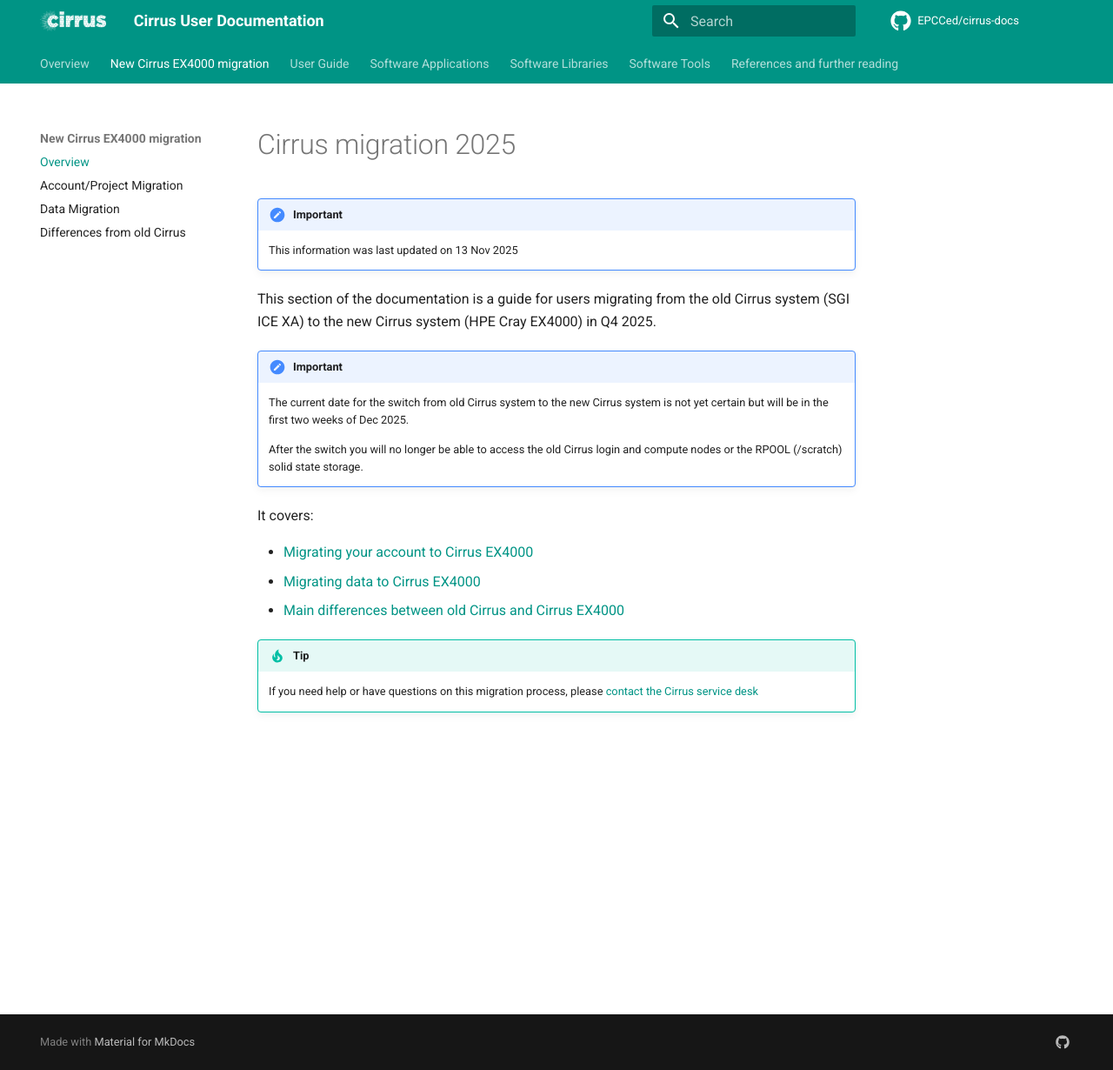
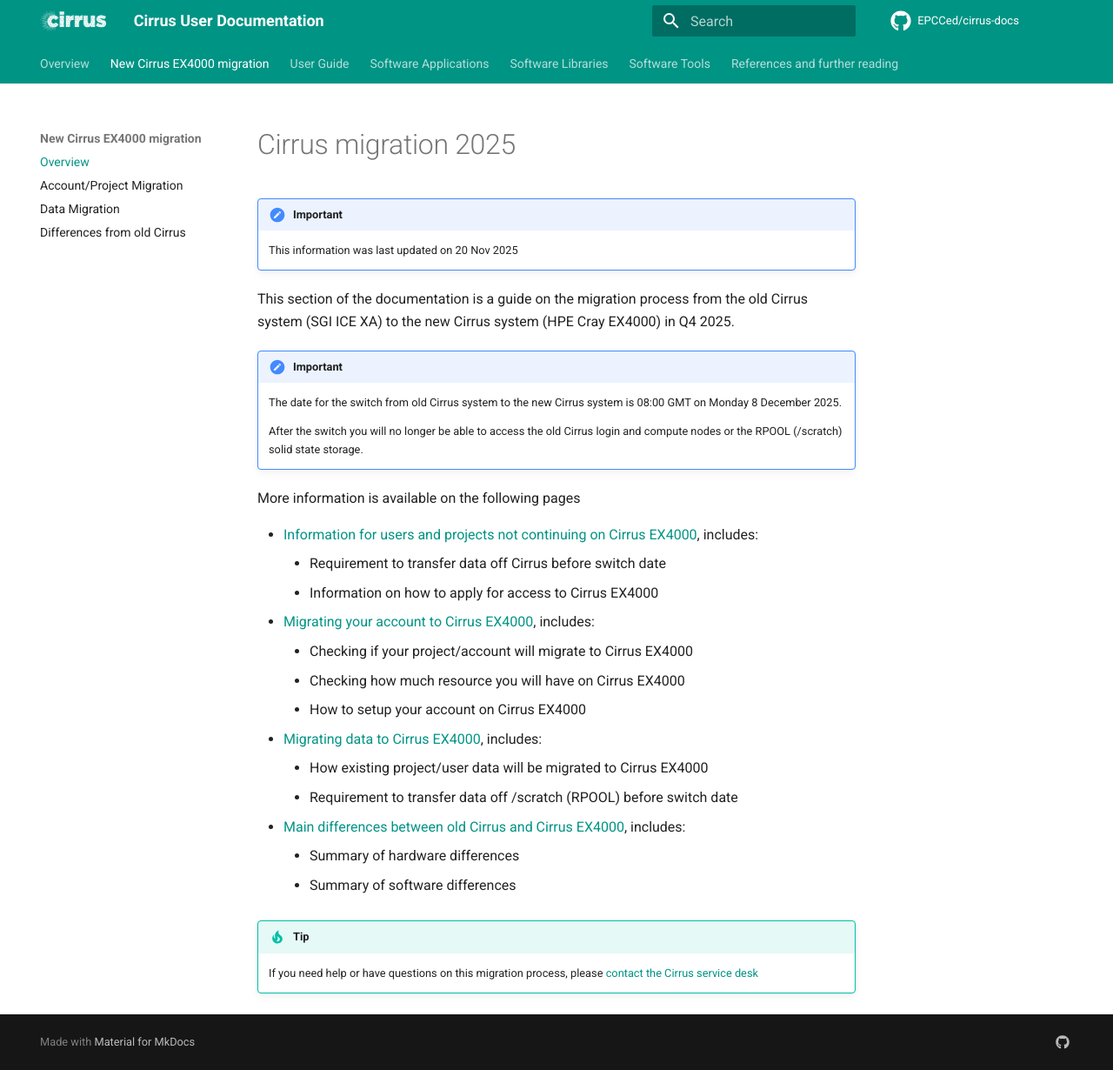
Before and after one commit to EPCCed/cirrus-docs, an MkDocs documentation site: the page built from docs/migration-2025/index.md, in a window 1280 px wide and 1230 px high. Shown: the whole window at 87% size. Built offline with MkDocs 1.6.1 and Material for MkDocs 9.7.7, drawn with Linux system fonts in a browser that asks for light colours; comment, search, counter and statistics services are not loaded.

Commit message:
Updates migration information

```diff
--- a/docs/migration-2025/index.md
+++ b/docs/migration-2025/index.md
@@ -1,24 +1,35 @@
 # Cirrus migration 2025
 
 !!! important
-    This information was last updated on 13 Nov 2025
+    This information was last updated on 20 Nov 2025
 
-This section of the documentation is a guide for users migrating from the
+This section of the documentation is a guide on the migration process from the
 old Cirrus system (SGI ICE XA) to the new Cirrus system (HPE Cray EX4000)
 in Q4 2025.
 
 !!! important
-    The current date for the switch from old Cirrus system to the new Cirrus
-    system is not yet certain but will be in the first two weeks of Dec 2025.
+    The date for the switch from old Cirrus system to the new Cirrus
+    system is 08:00 GMT on Monday 8 December 2025.
 
     After the switch you will no longer be able to access the old Cirrus login
     and compute nodes or the RPOOL (/scratch) solid state storage.
 
-It covers:
+More information is available on the following pages
 
-   - [Migrating your account to Cirrus EX4000](account-migration.md)
-   - [Migrating data to Cirrus EX4000](data-migration.md)
-   - [Main differences between old Cirrus and Cirrus EX4000](cirrus-differences.md)
+   - [Information for users and projects not continuing on Cirrus EX4000](not-migrating.md), includes:
+      + Requirement to transfer data off Cirrus before switch date
+      + Information on how to apply for access to Cirrus EX4000
+   - [Migrating your account to Cirrus EX4000](account-migration.md), includes:
+      + Checking if your project/account will migrate to Cirrus EX4000
+      + Checking how much resource you will have on Cirrus EX4000
+      + How to setup your account on Cirrus EX4000
+   - [Migrating data to Cirrus EX4000](data-migration.md), includes:
+      + How existing project/user data will be migrated to Cirrus EX4000
+      + Requirement to transfer data off /scratch (RPOOL) before switch date
+   - [Main differences between old Cirrus and Cirrus EX4000](cirrus-differences.md), includes:
+      + Summary of hardware differences
+      + Summary of software differences
+
 
 !!! tip
     If you need help or have questions on this migration process,
```
Also changed, not shown: docs/migration-2025/account-migration.md (+13 -5 lines), docs/migration-2025/cirrus-differences.md (+3 -0 lines), docs/migration-2025/data-migration.md (+3 -0 lines), docs/migration-2025/not-migrating.md (added, +28 -0 lines).
